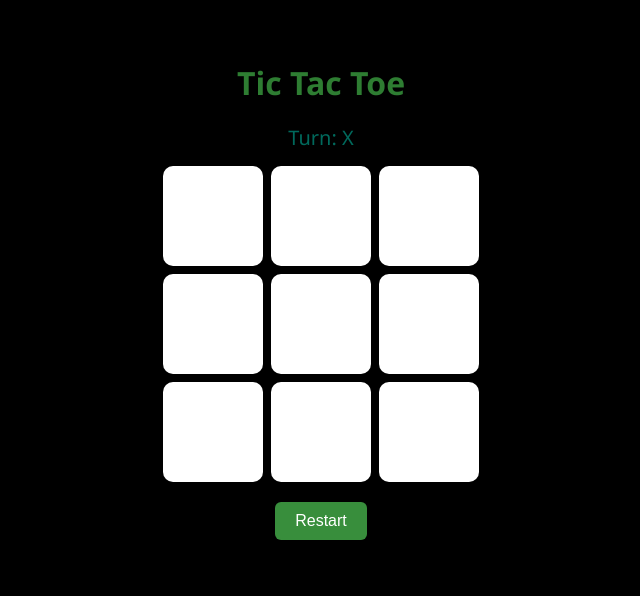
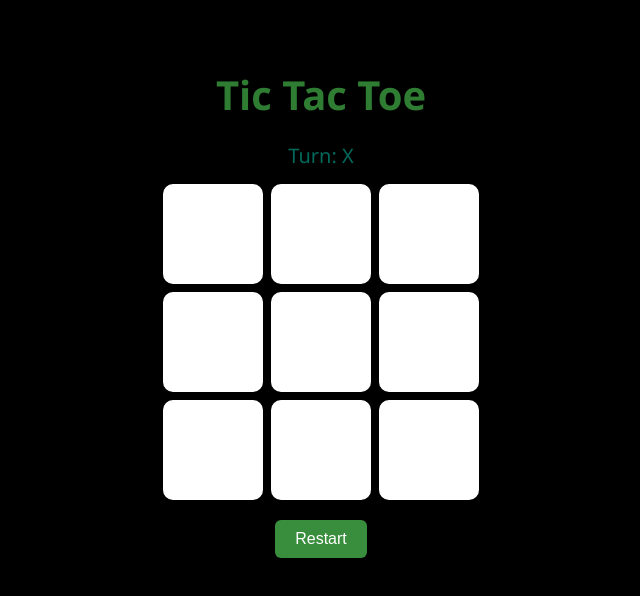
Before and after one commit to Eshhaa11/tic-tac-toe-game, a React (Create React App) app: page / in a window 1280 px wide. Shown: the top 596 px of the page, without its empty margins (319-959 px from the left). Built offline with nearby package versions, Linux system fonts and the light colour scheme.

Commit message:
added fw

```diff
--- a/src/Components/Game.css
+++ b/src/Components/Game.css
@@ -13,6 +13,7 @@ body {
   h1 {
     margin-bottom: 20px;
     color: #2e7d32;
+    font-size:40px;
 
   }
 
```
